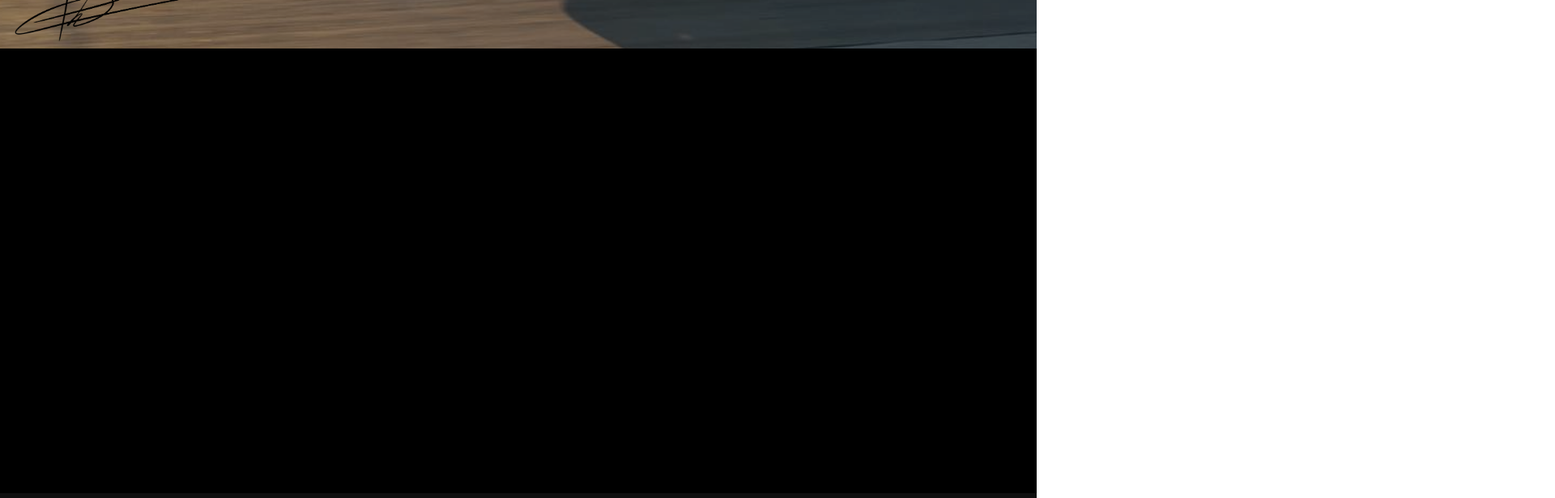
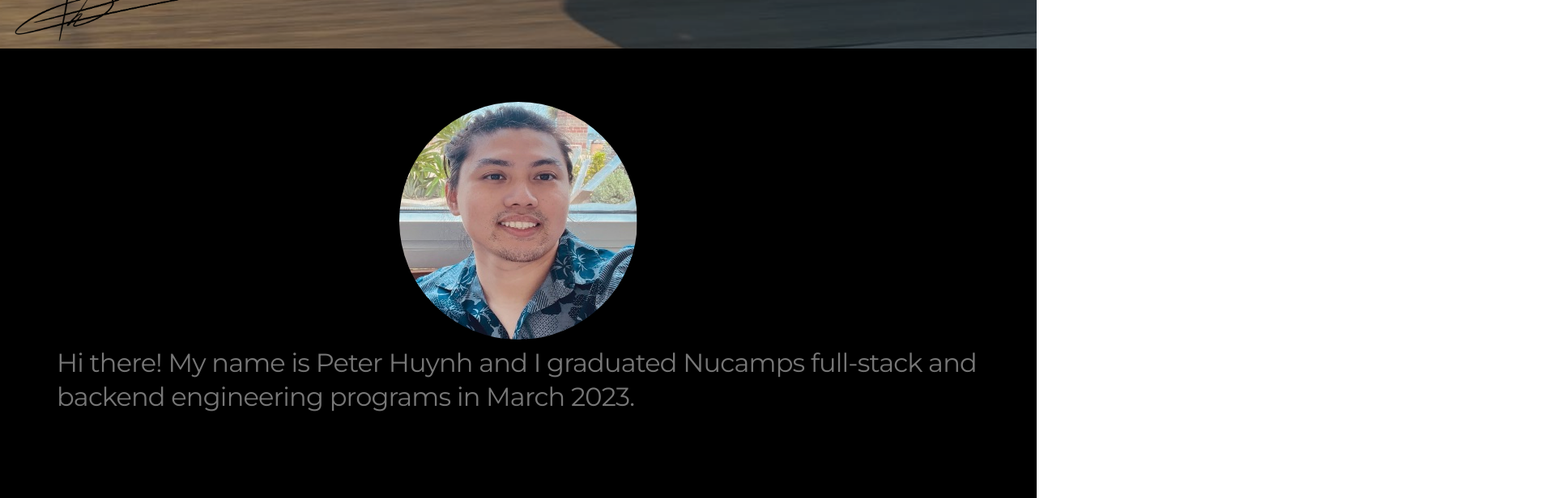
Before and after one commit to Peterhyh/official-website, a React (Create React App) app: page / in a window 1280 px wide. Shown: the part 740-1356 px from the top of the page at 81% size, 1920 px wide, since content can reach past the window. Built offline with nearby package versions, Linux system fonts and the light colour scheme; the HTML template or start-up script is replaced by a standard one; a web font is replaced by a local one.

Commit message:
ProfileContent Animation Completed

```diff
--- a/package.json
+++ b/package.json
@@ -15,6 +15,7 @@
     "morgan": "^1.10.0",
     "react": "^18.2.0",
     "react-dom": "^18.2.0",
+    "react-intersection-observer": "^9.4.3",
     "react-parallax": "^3.5.1",
     "react-redux": "^8.0.5",
     "react-router-dom": "^6.2.1",
--- a/src/App.css
+++ b/src/App.css
@@ -172,7 +172,36 @@ Form {
   border-radius: 100%;
 }
 
-.profile-intro {
+.show-pic {
+  animation-duration: 2s;
+  animation-name: animate-pic;
+}
+
+@keyframes animate-pic {
+  0% {
+    transform: skewX(50deg) translate(-1000px);
+    opacity: 0;
+  }
+
+  70% {
+    transform: translate(0px);
+    opacity: 1;
+  }
+
+  72% {
+    transform: skewX(0deg) translate(0px);
+  }
+
+  100% {
+    transform: skewX(0deg) translate(0px);
+  }
+}
+
+.rocket {
+  display: inline-block;
+}
+
+.intro {
   font-size: 2rem;
   line-height: 1.3;
   letter-spacing: -.025em;
@@ -181,13 +210,60 @@ Form {
   color: #777777;
 }
 
-.profile-container {
-  opacity: 0;
-  transform: translateY(40%);
-  transition: all 1s ease-out;
+.animateRocket {
+  animation-duration: 7s;
+  animation-name: animate-rocket;
 }
 
-.show {
-  opacity: 1;
-  transform: translateY(0);
+
+
+@keyframes animate-rocket {
+  0% {
+    transform: scale(1) rotate(10deg);
+  }
+
+  5% {
+    transform: scale(1.25) rotate(-15deg);
+  }
+
+  10% {
+    transform: scale(1.5) rotate(5deg);
+  }
+
+  20% {
+    transform: scale(2) rotate(0);
+  }
+
+  100% {
+    transform: scale(20) translate3D(100vw, -100vh, 0) rotate(0);
+  }
 }
+
+.intro {
+  display: inline-block;
+}
+
+.animateIntro {
+  animation-duration: 2s;
+  animation-name: animate-intro;
+}
+
+@keyframes animate-intro {
+  0% {
+    transform: skewX(50deg) translateX(-1000px);
+    opacity: 0
+  }
+
+  70% {
+    transform: translateX(0px);
+    opacity: 1
+  }
+
+  72% {
+    transform: skewX(0deg) translateX(0px);
+  }
+
+  100% {
+    transform: skew(0deg) translateX(0px);
+  }
+}
--- a/src/components/home/ProfileContent.js
+++ b/src/components/home/ProfileContent.js
@@ -1,51 +1,40 @@
 import me from '../../app/assets/img/me.jpg';
 import { Container, Col, Row } from 'reactstrap';
-import { useEffect, useRef, useState, useMemo } from 'react';
+import { useInView } from 'react-intersection-observer';
+
 
 const ProfileContent = () => {
-    const [showContent, setShowContent] = useState(false);
 
-    const targetRef = useRef(null);
+    const { ref: picRef, inView: showPic } = useInView();
+    const { ref: rocketRef, inView: showRocket } = useInView();
+    const { ref: introRef, inView: showIntro } = useInView();
 
-    const cb = entries => {
-        const [entry] = entries;
-        setShowContent(entry.isIntersecting);
-    };
-
-    const options = useMemo(() => {
-        return {
-            root: null,
-            rootMargin: '0px',
-            threshold: 0.3
-        }
-    }, []);
-
-    useEffect(() => {
-        const observer = new IntersectionObserver(cb, options);
-        const currentTarget = targetRef.current;
-        if (currentTarget) {
-            observer.observe(currentTarget);
-        }
-
-        return () => {
-            if (currentTarget) {
-                observer.unobserve(currentTarget);
-            }
-        }
-    }, [targetRef, options]);
 
     return (
-        <Container className='profile-container mt-3 row-content' useRef={targetRef}>
+        <Container className='mt-3 row-content' >
             <Row >
                 <Col className='d-flex justify-content-center' >
-                    <img className='profile-pic' src={me} alt='A photograph of Peter Huynh' />
+                    <div ref={picRef}>
+                        <img className={`${'profile-pic'} ${showPic ? 'show-pic' : 'profile-pic'}`} src={me} alt='A photograph of Peter Huynh' />
+                    </div>
                 </Col>
             </Row>
             <Row>
                 <Col className='mt-2'>
-                    <p className='profile-intro d-flex justify-content-center'>
-                        Hi there! My name is Peter Huynh and I graduated Nucamps
-                        full-stack and backend engineering programs in March 2023.
+                    <p ref={introRef} >
+                        <span className={`${'intro'} ${showIntro ? 'animateIntro' : 'intro'}`}>
+                            Hi there! My name is Peter Huynh and I graduated Nucamps
+                            full-stack and backend engineering programs in March 2023.
+                        </span>
+                    </p>
+                </Col>
+            </Row>
+            <Row >
+                <Col className='d-flex justify-content-center'>
+                    <p ref={rocketRef}>
+                        <span className={`${'rocket'} ${showRocket ? 'animateRocket' : 'rocket'}`}>
+                            🚀
+                        </span>
                     </p>
                 </Col>
             </Row>
--- a/src/pages/HomePage.js
+++ b/src/pages/HomePage.js
@@ -1,5 +1,6 @@
 import HomeBanner from '../components/home/HomeBanner';
 import ProfileContent from '../components/home/ProfileContent';
+
 
 const HomePage = () => {
     return (
```
Also changed, not shown: 1 other file (tests, documents, lock files or other folders).
